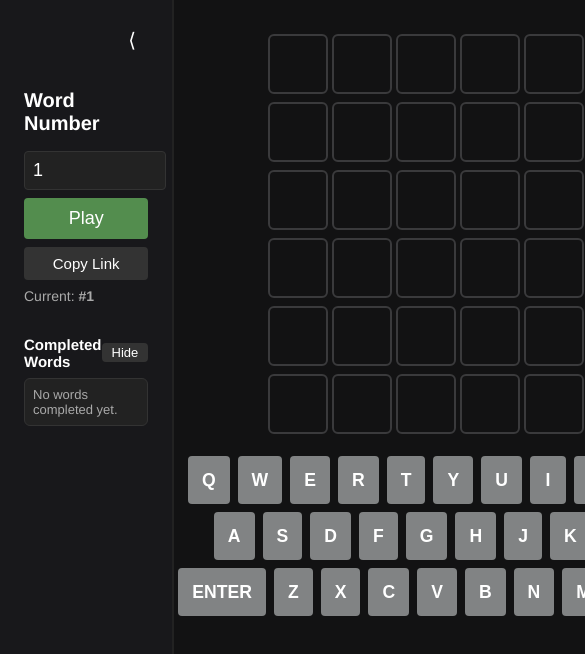
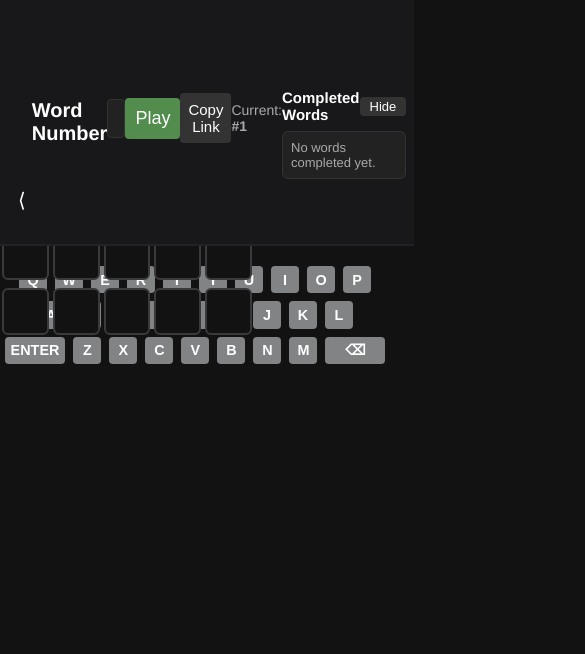
Before and after one commit to DhruvDhariwal/Wordle, a React (Create React App) app: page / in a window 390 px wide. Shown: the top 654 px of the page, 585 px wide, since content can reach past the window. Built offline with nearby package versions, Linux system fonts and the light colour scheme.

Commit message:
optimized for mobile

```diff
--- a/src/App.tsx
+++ b/src/App.tsx
@@ -241,7 +241,14 @@ const App: React.FC = () => {
   return (
     <>
       <Global styles={globalStyles} />
-      <div style={{ display: 'flex', flexDirection: 'row', minHeight: '100vh' }}>
+      <div style={{
+        display: 'flex',
+        flexDirection: 'row',
+        minHeight: '100vh',
+        width: '100vw',
+        overflowX: 'hidden',
+        position: 'relative',
+      }}>
         {/* Sidebar */}
         <div style={{
           width: sidebarOpen ? 220 : 40,
@@ -251,7 +258,23 @@ const App: React.FC = () => {
           flexDirection: 'column',
           alignItems: sidebarOpen ? 'flex-start' : 'center',
           borderRight: '2px solid #222',
-          transition: 'width 0.2s, padding 0.2s'
+          transition: 'width 0.2s, padding 0.2s',
+          position: 'relative',
+          zIndex: 10,
+          ...(window.innerWidth < 600 ? {
+            position: 'fixed',
+            top: 0,
+            left: 0,
+            width: '100vw',
+            height: sidebarOpen ? 220 : 40,
+            borderRight: 'none',
+            borderBottom: '2px solid #222',
+            flexDirection: 'row',
+            alignItems: 'center',
+            justifyContent: 'flex-start',
+            padding: sidebarOpen ? 12 : 4,
+            overflowX: 'auto',
+          } : {})
         }}>
           <button
             onClick={() => setSidebarOpen((open) => !open)}
@@ -329,8 +352,25 @@ const App: React.FC = () => {
           </>}
         </div>
         {/* Main game area */}
-        <div style={{ flex: 1, display: 'flex', flexDirection: 'column', alignItems: 'center', justifyContent: 'flex-start', paddingTop: 32 }}>
-          <div style={{ height: 404, display: 'flex', flexDirection: 'column', justifyContent: 'flex-start' }}>
+        <div style={{
+          flex: 1,
+          display: 'flex',
+          flexDirection: 'column',
+          alignItems: 'center',
+          justifyContent: 'flex-start',
+          paddingTop: window.innerWidth < 600 ? 12 : 32,
+          width: '100vw',
+          minHeight: window.innerWidth < 600 ? 'calc(100vh - 220px)' : '100vh',
+        }}>
+          <div style={{
+            height: window.innerWidth < 600 ? '60vw' : 404,
+            width: '100vw',
+            maxWidth: 420,
+            display: 'flex',
+            flexDirection: 'column',
+            justifyContent: 'flex-start',
+            margin: '0 auto',
+          }}>
             <GameBoard guesses={boardGuesses} statuses={boardStatuses} maxRows={MAX_ROWS} />
           </div>
           <Keyboard onKey={onKey} keyStatuses={keyStatuses} />
--- a/src/components/Keyboard.tsx
+++ b/src/components/Keyboard.tsx
@@ -32,6 +32,12 @@ const KeyButton = styled.button<{ status?: TileStatus }>`
   cursor: pointer;
   user-select: none;
   transition: background 0.2s;
+  @media (max-width: 600px) {
+    height: 7vw;
+    min-width: 28px;
+    font-size: 0.9rem;
+    padding: 0 6px;
+  }
 `;
 
 interface KeyboardProps {
--- a/src/components/Tile.tsx
+++ b/src/components/Tile.tsx
@@ -19,6 +19,12 @@ const TileContainer = styled.div`
   display: flex;
   align-items: center;
   justify-content: center;
+  @media (max-width: 600px) {
+    width: 12vw;
+    height: 12vw;
+    min-width: 36px;
+    min-height: 36px;
+  }
 `;
 
 const StyledTile = styled.div<{ status: TileStatus }>`
@@ -36,6 +42,9 @@ const StyledTile = styled.div<{ status: TileStatus }>`
   box-sizing: border-box;
   position: relative;
   border-radius: 6px;
+  @media (max-width: 600px) {
+    font-size: 1.5rem;
+  }
 `;
 
 type TileProps = {
```
